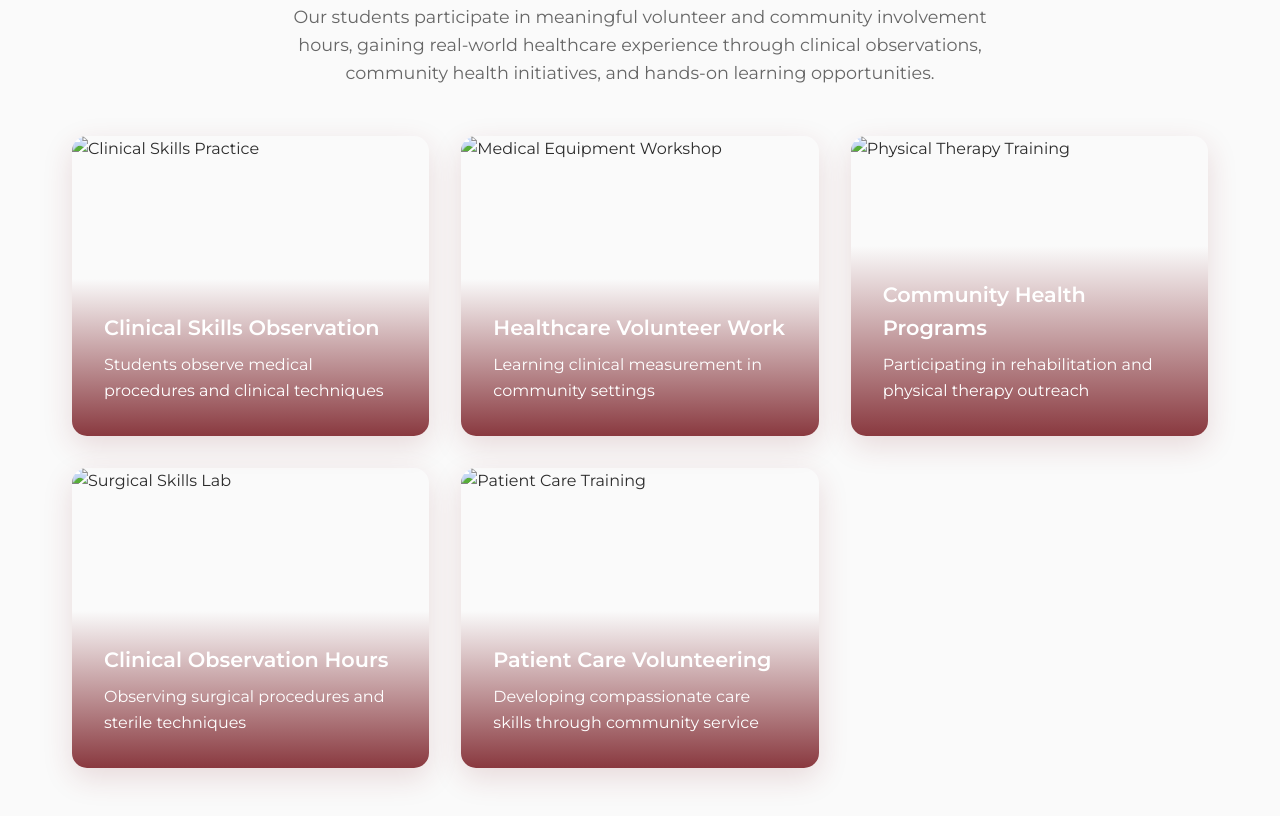
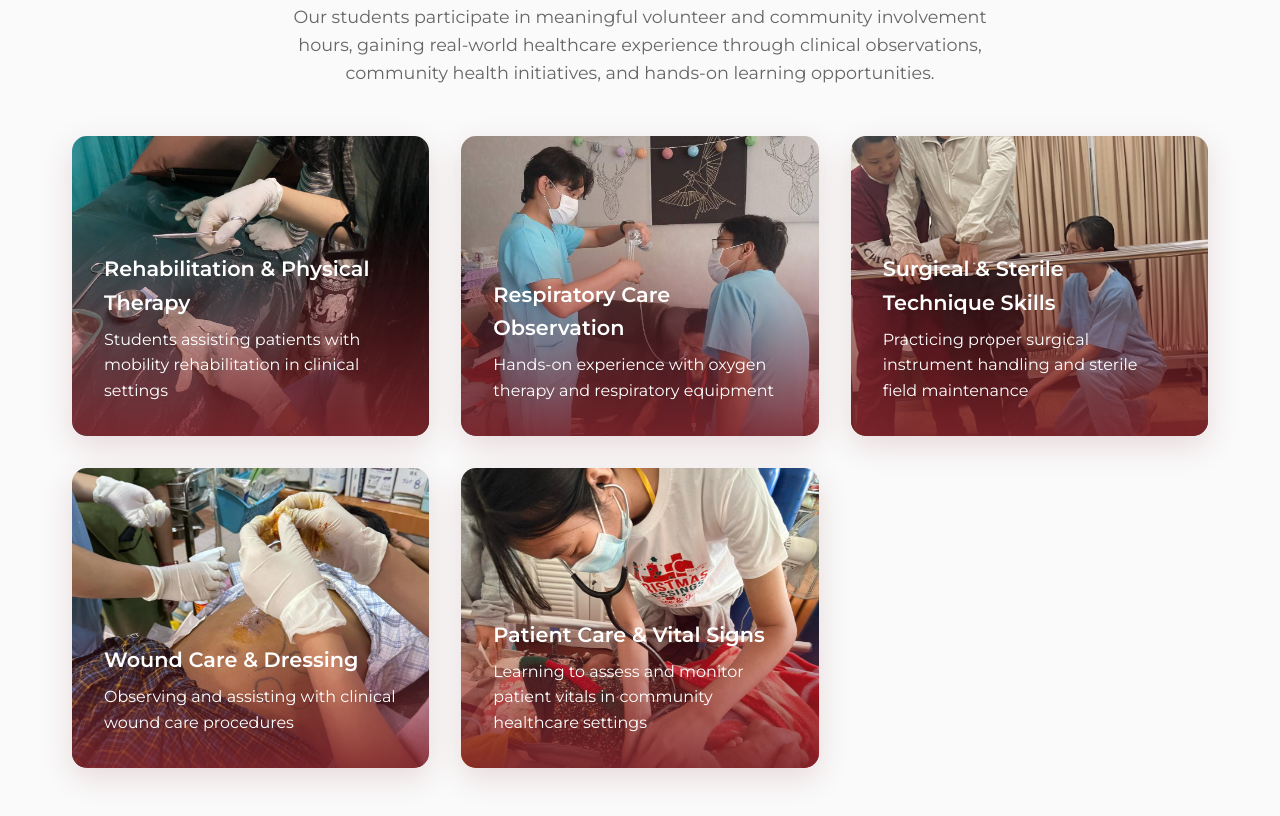
Before and after one commit to ApostleMed/veritasaescula, a plain HTML site: page index.html in a window 1280 px wide. Shown: the part 744-1560 px from the top of the page. Drawn offline with Linux system fonts and the light colour scheme.

Commit message:
Add student activity photos to gallery

```diff
--- a/index.html
+++ b/index.html
@@ -602,38 +602,38 @@
             <p class="section-subtitle animate-on-scroll">Our students participate in meaningful volunteer and community involvement hours, gaining real-world healthcare experience through clinical observations, community health initiatives, and hands-on learning opportunities.</p>
             <div class="gallery-grid">
                 <div class="gallery-item animate-on-scroll">
-                    <img src="student1.jpg" alt="Clinical Skills Practice">
+                    <img src="student1.jpg" alt="Physical Therapy Volunteer Work">
                     <div class="gallery-overlay">
-                        <h3>Clinical Skills Observation</h3>
-                        <p>Students observe medical procedures and clinical techniques</p>
+                        <h3>Rehabilitation & Physical Therapy</h3>
+                        <p>Students assisting patients with mobility rehabilitation in clinical settings</p>
                     </div>
                 </div>
                 <div class="gallery-item animate-on-scroll">
-                    <img src="student2.jpg" alt="Medical Equipment Workshop">
+                    <img src="student2.jpg" alt="Respiratory Care Training">
                     <div class="gallery-overlay">
-                        <h3>Healthcare Volunteer Work</h3>
-                        <p>Learning clinical measurement in community settings</p>
+                        <h3>Respiratory Care Observation</h3>
+                        <p>Hands-on experience with oxygen therapy and respiratory equipment</p>
                     </div>
                 </div>
                 <div class="gallery-item animate-on-scroll">
-                    <img src="student3.jpg" alt="Physical Therapy Training">
+                    <img src="student3.jpg" alt="Sterile Technique Practice">
                     <div class="gallery-overlay">
-                        <h3>Community Health Programs</h3>
-                        <p>Participating in rehabilitation and physical therapy outreach</p>
+                        <h3>Surgical & Sterile Technique Skills</h3>
+                        <p>Practicing proper surgical instrument handling and sterile field maintenance</p>
                     </div>
                 </div>
                 <div class="gallery-item animate-on-scroll">
-                    <img src="student4.jpg" alt="Surgical Skills Lab">
+                    <img src="student4.jpg" alt="Wound Care Clinical Observation">
                     <div class="gallery-overlay">
-                        <h3>Clinical Observation Hours</h3>
-                        <p>Observing surgical procedures and sterile techniques</p>
+                        <h3>Wound Care & Dressing</h3>
+                        <p>Observing and assisting with clinical wound care procedures</p>
                     </div>
                 </div>
                 <div class="gallery-item animate-on-scroll">
-                    <img src="student5.jpg" alt="Patient Care Training">
+                    <img src="student5.jpg" alt="Patient Vital Signs Monitoring">
                     <div class="gallery-overlay">
-                        <h3>Patient Care Volunteering</h3>
-                        <p>Developing compassionate care skills through community service</p>
+                        <h3>Patient Care & Vital Signs</h3>
+                        <p>Learning to assess and monitor patient vitals in community healthcare settings</p>
                     </div>
                 </div>
             </div>
```
Also changed, not shown: student1.jpg (added), student2.jpg (added), student3.jpg (added), student4.jpg (added), student5.jpg (added).
